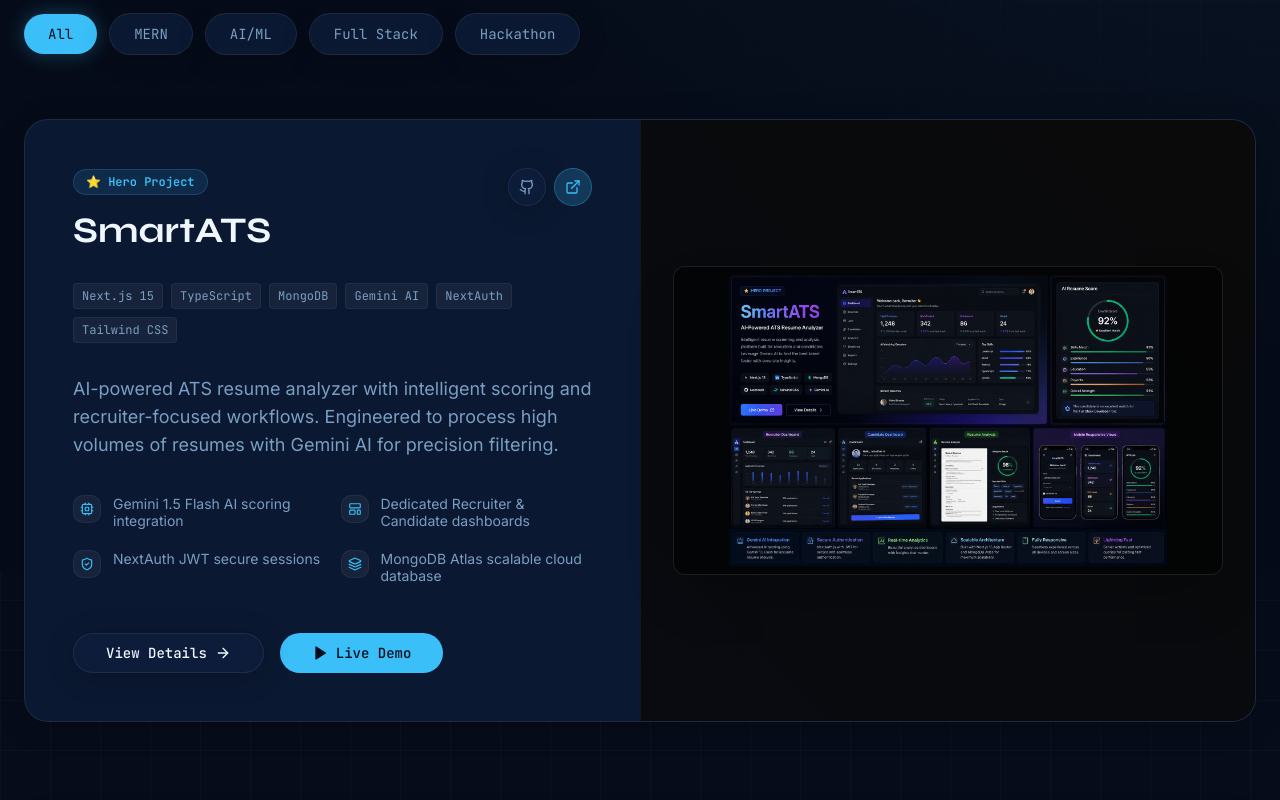
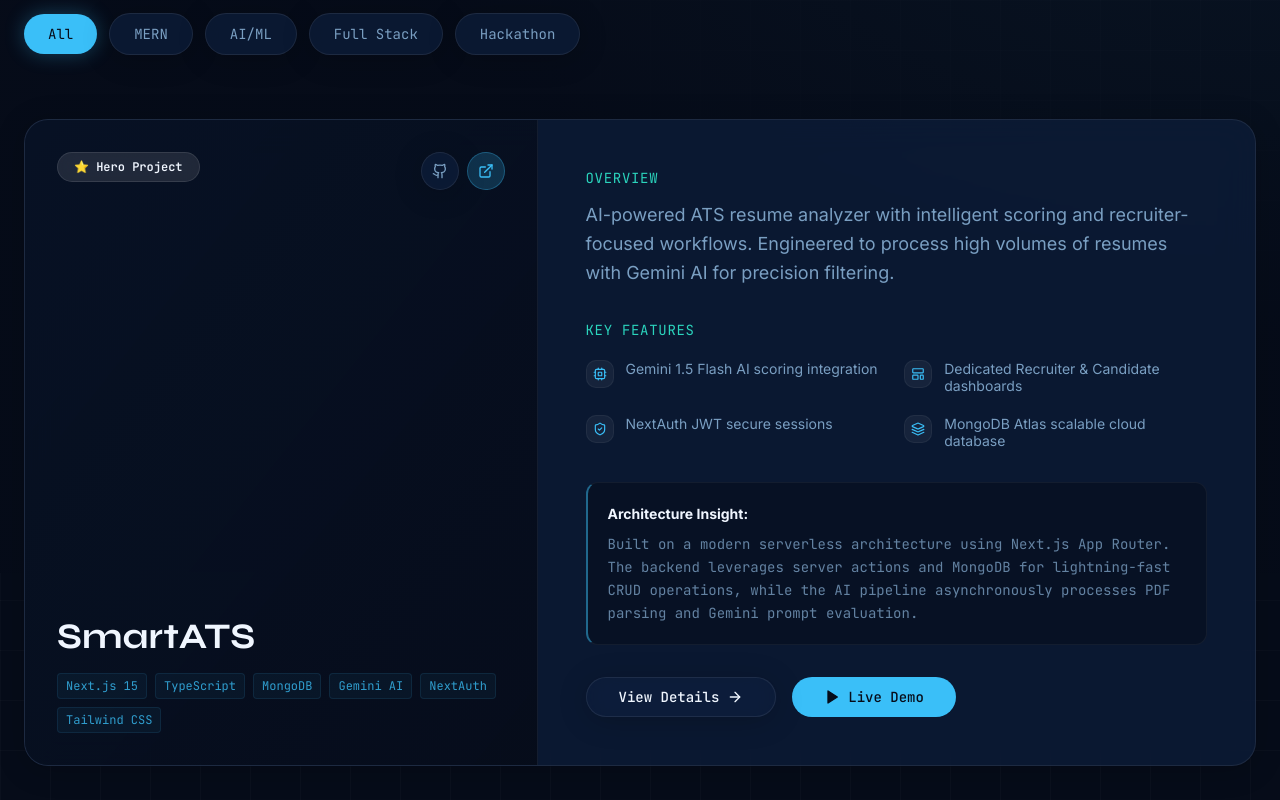
Before and after one commit to baburathod/ramavathbabu.dev, a Next.js app: page / in a window 1280 px wide. Shown: the part 3400-4200 px from the top of the page. Built offline with nearby package versions, Linux system fonts and the light colour scheme; no server answers.

Commit message:
Remove images from homepage interface

```diff
--- a/src/components/sections/projects.tsx
+++ b/src/components/sections/projects.tsx
@@ -175,21 +175,18 @@
                 <div className={`absolute -inset-1 rounded-3xl bg-gradient-to-r ${project.gradient} opacity-0 group-hover:opacity-100 blur-xl transition-opacity duration-700 -z-10`} />
 
                 <div className={`glass rounded-3xl border ${project.border} overflow-hidden transition-all duration-500 hover:shadow-2xl hover:shadow-primary/10`}>
+                  <div className="grid lg:grid-cols-12 gap-0">
 
-                  <div className="grid lg:grid-cols-2 gap-0">
+                    {/* Left Side: Title & Tech */}
+                    <div className="lg:col-span-5 relative overflow-hidden bg-background/50 border-b lg:border-b-0 lg:border-r border-white/5 p-8 flex flex-col justify-between min-h-[300px] lg:min-h-full">
+                      <div className="absolute inset-0 bg-grid opacity-10" />
+                      <div className="absolute inset-0 bg-gradient-to-br from-transparent to-background/80" />
 
-                    {/* Left Side: Content Area */}
-                    <div className="p-8 md:p-10 lg:p-12 flex flex-col justify-center order-2 lg:order-1">
-                      <div className="flex justify-between items-start mb-8">
-                        <div>
-                          <Badge variant="secondary" className="bg-primary/10 text-primary border-primary/20 backdrop-blur-md px-3 py-1 font-mono text-xs mb-4">
+                      <div className="relative z-10 flex justify-between items-start mb-12">
+                        <Badge variant="secondary" className="bg-white/10 hover:bg-white/20 text-foreground border-white/10 backdrop-blur-md px-4 py-1.5 font-mono text-xs">
                           {project.badge}
                         </Badge>
-                          <h3 className="font-heading text-3xl sm:text-4xl font-bold text-foreground group-hover:text-transparent group-hover:bg-clip-text group-hover:bg-gradient-to-r group-hover:from-white group-hover:to-white/50 transition-all duration-300">
-                            {project.title}
-                          </h3>
-                        </div>
-                        <div className="flex gap-2 shrink-0">
+                        <div className="flex gap-2">
                           <a href={project.github} target="_blank" rel="noopener noreferrer" className="p-2.5 rounded-full glass hover:bg-white/10 transition-colors text-muted-foreground hover:text-foreground">
                             <Github className="w-4 h-4" />
                           </a>
@@ -201,25 +198,35 @@
                         </div>
                       </div>
 
-                      <div className="flex flex-wrap gap-2 mb-8">
+                      <div className="relative z-10">
+                        <h3 className="font-heading text-4xl font-bold text-foreground mb-4 group-hover:text-transparent group-hover:bg-clip-text group-hover:bg-gradient-to-r group-hover:from-white group-hover:to-white/50 transition-all duration-300">
+                          {project.title}
+                        </h3>
+                        <div className="flex flex-wrap gap-2">
                           {project.tech.map((tech, tIdx) => (
-                          <span key={tIdx} className="font-mono text-xs text-muted-foreground bg-white/5 px-2 py-1 rounded border border-white/5">
+                            <span key={tIdx} className="font-mono text-xs text-primary/80 bg-primary/5 px-2 py-1 rounded border border-primary/10">
                               {tech}
                             </span>
                           ))}
                         </div>
+                      </div>
+                    </div>
 
+                    {/* Right Side: Overview & Features */}
+                    <div className="lg:col-span-7 p-8 md:p-10 lg:p-12 flex flex-col justify-center">
                       <div className="mb-8">
-                        <p className="text-base sm:text-lg text-muted-foreground leading-relaxed">
+                        <h4 className="font-mono text-sm text-accent mb-3 tracking-wider uppercase">Overview</h4>
+                        <p className="text-lg text-muted-foreground leading-relaxed">
                           {project.description}
                         </p>
                       </div>
 
                       <div className="mb-8">
+                        <h4 className="font-mono text-sm text-accent mb-4 tracking-wider uppercase">Key Features</h4>
                         <div className="grid sm:grid-cols-2 gap-4">
                           {project.highlights.map((item, hIdx) => (
                             <div key={hIdx} className="flex items-start gap-3 text-muted-foreground group/item hover:text-foreground transition-colors">
-                              <div className="mt-1 p-1.5 rounded-md bg-white/5 border border-white/5 group-hover/item:border-primary/30 transition-colors shrink-0">
+                              <div className="mt-1 p-1.5 rounded-md bg-white/5 border border-white/5 group-hover/item:border-primary/30 transition-colors">
                                 <item.icon className="w-3.5 h-3.5 text-primary" />
                               </div>
                               <span className="text-sm leading-tight mt-1">{item.text}</span>
@@ -228,7 +235,12 @@
                         </div>
                       </div>
 
-                      <div className="mt-4 flex flex-col sm:flex-row items-center gap-4 w-full">
+                      <div className="p-5 rounded-xl bg-background/50 border border-white/5 font-mono text-sm text-muted-foreground/80 leading-relaxed border-l-2 border-l-primary/50">
+                        <strong className="text-foreground block mb-2 font-sans">Architecture Insight:</strong>
+                        {project.architecture}
+                      </div>
+
+                      <div className="mt-8 flex flex-col sm:flex-row items-center gap-4 w-full">
                          <Button asChild variant="outline" className="w-full sm:w-auto gap-2 glass hover:bg-white/5 font-mono rounded-full px-8">
                            <a href={`/projects/${project.slug}`}>
                              View Details <ArrowRight className="w-4 h-4" />
@@ -245,30 +257,6 @@
                       </div>
                     </div>
 
-                    {/* Right Side: Image Area */}
-                    <div className="relative bg-[#0a0a0a] border-b lg:border-b-0 lg:border-l border-white/5 min-h-[250px] sm:min-h-[350px] lg:min-h-full flex items-center justify-center p-6 md:p-8 order-1 lg:order-2 group/img">
-                      <div className="absolute inset-0 bg-grid opacity-20 z-0" />
-                      <div className="absolute inset-0 bg-gradient-to-tr from-background/40 to-transparent z-0" />
-
-                      {'image' in project && project.image ? (
-                        <div className="relative w-full aspect-video rounded-xl overflow-hidden shadow-2xl z-10 border border-white/10 group-hover/img:scale-105 transition-transform duration-700 bg-black/60">
-                          <Image
-                            src={project.image}
-                            alt={`${project.title} preview`}
-                            fill
-                            className="object-contain p-2"
-                            sizes="(max-width: 1024px) 100vw, 50vw"
-                            priority={idx === 0}
-                          />
-                        </div>
-                      ) : (
-                        <div className="relative z-10 text-muted-foreground/30 flex flex-col items-center">
-                          <Layers className="w-16 h-16 mb-4" />
-                          <span className="font-mono text-sm uppercase tracking-widest">No Image</span>
-                        </div>
-                      )}
-                    </div>
-
                   </div>
                 </div>
               </motion.div>
```
Lines whose indentation alone changed are shown as unchanged.
